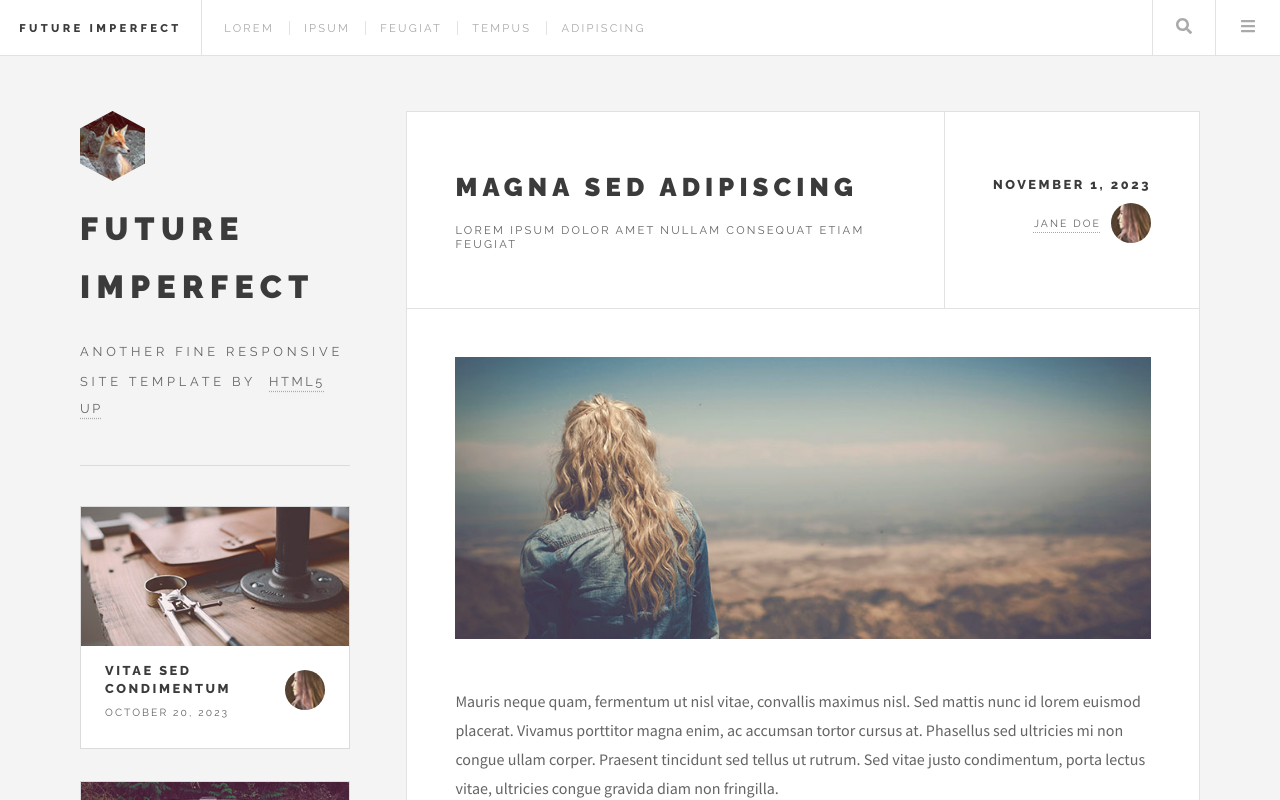
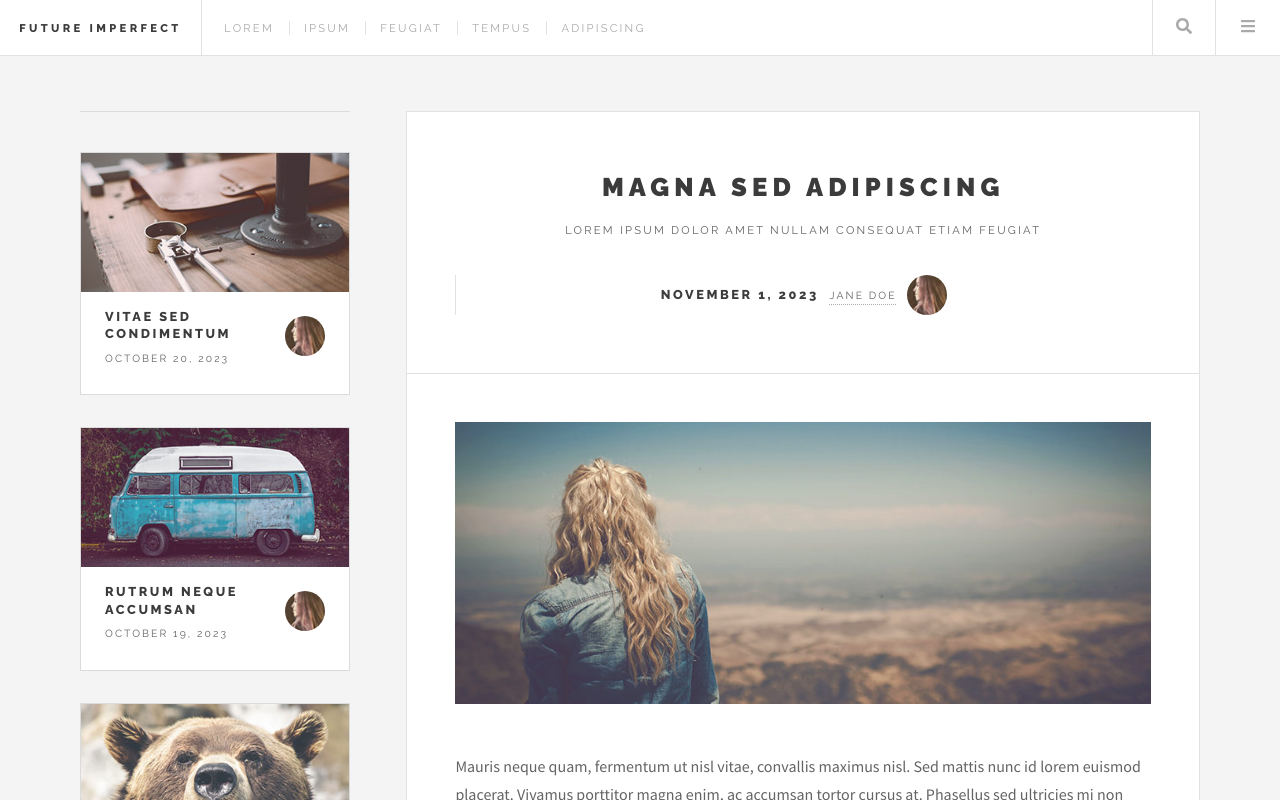
Before and after one commit to hyemin12/responsive-site-future_imperfect, a React (Create React App) app: page / in a window 1280 px wide. Shown: the top 800 px of the page. Built offline with nearby package versions, Linux system fonts and the light colour scheme.

Commit message:
'포스트페이지사이즈별스타일변경중'

```diff
--- a/src/components/Elements/Author.js
+++ b/src/components/Elements/Author.js
@@ -1,9 +1,10 @@
 import { Link } from "react-router-dom";
 import styled from "styled-components";
+import theme from "../styles/theme";
 
 const Author = ({ src, name, type }) => {
   return (
-    <Container to="#" onClick={(e) => e.preventDefault}>
+    <Container to="#" onClick={(e) => e.preventDefault} size={theme.device}>
       {type === "all" && <AuthorName>{name}</AuthorName>}
       <AuthorImage src={src} alt={`Author ${name}`} />
     </Container>
@@ -13,6 +14,11 @@ const Container = styled(Link)`
   display: flex;
   align-items: center;
   gap: 10px;
+  @media ${({ size }) => size.tabletPortrait} {
+    flex-direction: row-reverse;
+    padding-left: 1.2em;
+    border-left: 1px solid rgba(160, 160, 160, 0.3);
+  }
 `;
 const AuthorName = styled.p`
   color: #646463;
--- a/src/components/Elements/Date.js
+++ b/src/components/Elements/Date.js
@@ -1,8 +1,13 @@
 import moment from "moment";
 import styled from "styled-components";
+import theme from "../styles/theme";
 
 const Date = ({ d, type }) => {
-  return <P type={type}>{moment(d).format("LL")}</P>;
+  return (
+    <P type={type} size={theme.device}>
+      {moment(d).format("LL")}
+    </P>
+  );
 };
 
 const P = styled.p`
@@ -18,7 +23,10 @@ font-weight: 800;
       color: rgb(100, 100, 100);
 font-size: 0.65em;
 font-weight: 400;
-      `}
+      `};
+  @media ${({ size }) => size.tabletPortrait} {
+    padding-right: 1em;
+  }
 `;
 
 export default Date;
--- a/src/components/Elements/Title.js
+++ b/src/components/Elements/Title.js
@@ -3,6 +3,7 @@ import styled from "styled-components";
 
 const Title = ({ text, size, type, weight, lineHeight, path, short }) => {
   const location = useLocation();
+  console.log(location);
   if (type === "link" || location.pathname === "/")
     return (
       <Link to={`./post/${path}`}>
--- a/src/components/MainPost.js
+++ b/src/components/MainPost.js
@@ -12,6 +12,7 @@ import Img from "./Elements/Img";
 
 import { FaHeart, FaComment } from "react-icons/fa";
 import { useLocation } from "react-router-dom";
+import theme from "./styles/theme";
 
 const MainPost = (post) => {
   const location = useLocation();
@@ -45,10 +46,10 @@ const MainPost = (post) => {
 
   return (
     <PostContainer>
-      <TitleContainer>
-        <TitleWrapper>
+      <TitleContainer size={theme}>
+        <TitleWrapper size={theme}>
           <Title
-            type={"link"}
+            type={isMainPage ? "link" : "default"}
             text={title}
             size={"1.6em"}
             weight={900}
@@ -58,7 +59,7 @@ const MainPost = (post) => {
         </TitleWrapper>
 
         {/* 날짜, 작가 */}
-        <InfoWrapper>
+        <InfoWrapper size={theme}>
           <Date d={date} type={"bold"} />
           <Author type={"all"} name={author} src={authorImg.type} />
         </InfoWrapper>
@@ -131,10 +132,19 @@ const TitleContainer = styled(Row)`
   margin-bottom: 1em;
   padding-top: 0;
   border-bottom: 1px solid rgba(160, 160, 160, 0.3);
+  @media ${({ size }) => size.tabletPortrait} {
+    display: block;
+    text-align: center;
+    padding: 3.6em 3em;
+  }
 `;
 const TitleWrapper = styled.div`
   flex-grow: 1;
   padding: 3.6em 3em;
+  @media ${({ size }) => size.tabletPortrait} {
+    padding: 0;
+    margin-bottom: 2.4em;
+  }
 `;
 const InfoWrapper = styled(Row)`
   align-items: end;
@@ -144,6 +154,11 @@ const InfoWrapper = styled(Row)`
   padding: 3.6em 3em;
   border-left: 1px solid rgba(160, 160, 160, 0.3);
   flex-shrink: 0;
+  @media ${({ size }) => size.tabletPortrait} {
+    flex-direction: row;
+    align-items: center;
+    padding: 0;
+  }
 `;
 const ImgWrapper = styled.div`
   display: flex;
--- a/src/components/SideBar.js
+++ b/src/components/SideBar.js
@@ -5,11 +5,15 @@ import CardPost from "./CardPost";
 import MiniPost from "./MiniPost";
 import About from "./About";
 import Footer from "./Footer";
+import theme from "./styles/theme";
 
 const SideBar = ({ cardPosts, popularPosts }) => {
   return (
     <div>
-      <Intro />
+      <IntroWrapper size={theme}>
+        <Intro />
+      </IntroWrapper>
+
       <SectionWrapper>
         {cardPosts.map((post) => (
           <CardPost key={post.id} {...post} />
@@ -43,4 +47,9 @@ const SectionWrapper = styled.div`
 const SectionTitle = styled.h4`
   margin-top: 0;
 `;
+const IntroWrapper = styled.div`
+  @media ${({ size }) => size.tablet} {
+    display: none;
+  }
+`;
 export default SideBar;
--- a/src/routes/Detail.js
+++ b/src/routes/Detail.js
@@ -2,11 +2,11 @@ import { useParams } from "react-router-dom";
 import styled from "styled-components";
 
 import Layout from "../components/Layout";
+import Footer from "../components/Footer";
 import MainPost from "../components/MainPost";
-import SideBar from "../components/SideBar";
 
 import { data } from "../data";
-import Footer from "../components/Footer";
+import theme from "../components/styles/theme";
 
 const Detail = () => {
   const { id } = useParams();
@@ -15,7 +15,7 @@ const Detail = () => {
   return (
     <Layout>
       {post && (
-        <Container>
+        <Container size={theme.device}>
           <MainPost {...post} />
         </Container>
       )}
@@ -27,6 +27,13 @@ const Detail = () => {
 
 const Container = styled.div`
   padding: 3.5em 5em;
+
+  @media ${({ size }) => size.tablet} {
+    padding: 3.5em;
+  }
+  @media ${({ size }) => size.tabletPortrait} {
+    padding: 3.5em 0;
+  }
 `;
 
 export default Detail;
--- a/src/routes/Home.js
+++ b/src/routes/Home.js
@@ -7,8 +7,6 @@ import { data } from "../data";
 import theme from "../components/styles/theme";
 
 const Home = () => {
-  const t = theme;
-  console.log(t);
   const posts = data.sort((a, b) => (a.date < b.date ? 1 : -1));
   const limit = { main: 3, mini: 4, popular: 5 };
 
```
